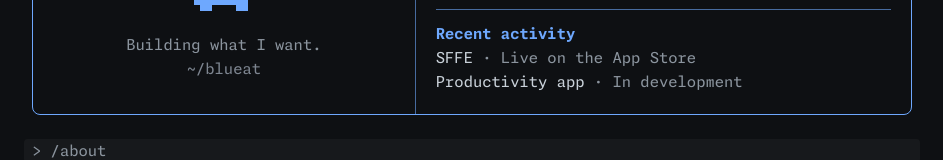
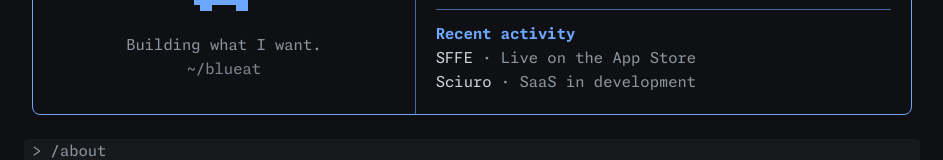
Before and after one commit to m8928/blueat-web, a React (Vite) app: page / in a window 1280 px wide. Shown: the part 184-344 px from the top of the page, without its empty margins (168-1111 px from the left). Built offline with nearby package versions, Linux system fonts and the light colour scheme.

Commit message:
Name the project in development: Sciuro, a SaaS
Replaces the "productivity app" placeholder in the project list, recent
activity and the no-JavaScript fallback.

Co-Authored-By: Claude Opus 5.5 <noreply@anthropic.com>
Claude-Session: https://claude.ai/code/session_014LULJnNb8njFWrmaDPA13F

```diff
--- a/index.html
+++ b/index.html
@@ -34,7 +34,7 @@
       <p class="mt-6">거창한 목표보다는 제가 쓰고 싶은 앱을 만듭니다. BLUEAT은 저의 아이디어를 기록하는 공간입니다.</p>
       <ul class="mt-6">
         <li><a class="text-accent underline" href="https://sffe.blueat.me/">SFFE</a> — iOS의 모든 웹사이트에 사용자 지정 웹 폰트를 적용할 수 있는 Safari 확장 프로그램입니다.</li>
-        <li>준비 중인 프로젝트 — 현재 개발 중인 생산성 애플리케이션입니다.</li>
+        <li>Sciuro — 현재 개발 중인 SaaS입니다.</li>
       </ul>
       <p class="mt-6"><a class="text-accent underline" href="mailto:blueat@blueat.me">blueat@blueat.me</a></p>
     </main>
--- a/src/content.js
+++ b/src/content.js
@@ -83,7 +83,7 @@ export const content = {
         recentTitle: '최근 활동',
         recent: [
             { name: 'SFFE', text: 'App Store 출시' },
-            { name: '생산성 앱', text: '개발 중' },
+            { name: 'Sciuro', text: 'SaaS 개발 중' },
         ],
         placeholder: '"/projects" 를 입력해 보세요',
         inputLabel: '명령어 또는 질문 입력',
@@ -123,7 +123,7 @@ export const content = {
                     arg: 'ls ~/projects',
                     result: [
                         { cols: [{ text: 'sffe/', tone: 'bright' }, { text: 'iOS Safari 웹폰트 확장' }, { text: '출시됨', tone: 'green' }] },
-                        { cols: [{ text: 'untitled/', tone: 'muted' }, { text: '생산성 앱', tone: 'muted' }, { text: '개발 중', tone: 'yellow' }] },
+                        { cols: [{ text: 'sciuro/', tone: 'bright' }, { text: 'SaaS' }, { text: '개발 중', tone: 'yellow' }] },
                     ],
                 },
                 { kind: 'say', lines: [{ text: '프로젝트가 두 개 있어요. `/sffe` 로 SFFE를 자세히 볼 수 있어요.' }] },
@@ -201,7 +201,7 @@ export const content = {
         recentTitle: 'Recent activity',
         recent: [
             { name: 'SFFE', text: 'Live on the App Store' },
-            { name: 'Productivity app', text: 'In development' },
+            { name: 'Sciuro', text: 'SaaS in development' },
         ],
         placeholder: 'Try "/projects"',
         inputLabel: 'Type a command or question',
@@ -241,7 +241,7 @@ export const content = {
                     arg: 'ls ~/projects',
                     result: [
                         { cols: [{ text: 'sffe/', tone: 'bright' }, { text: 'Web fonts for iOS Safari' }, { text: 'Live', tone: 'green' }] },
-                        { cols: [{ text: 'untitled/', tone: 'muted' }, { text: 'Productivity app', tone: 'muted' }, { text: 'In progress', tone: 'yellow' }] },
+                        { cols: [{ text: 'sciuro/', tone: 'bright' }, { text: 'SaaS' }, { text: 'In progress', tone: 'yellow' }] },
                     ],
                 },
                 { kind: 'say', lines: [{ text: 'Two projects so far. Run `/sffe` to learn more about SFFE.' }] },
```
Also changed, not shown: 3 other files (tests, documents, lock files or other folders).
